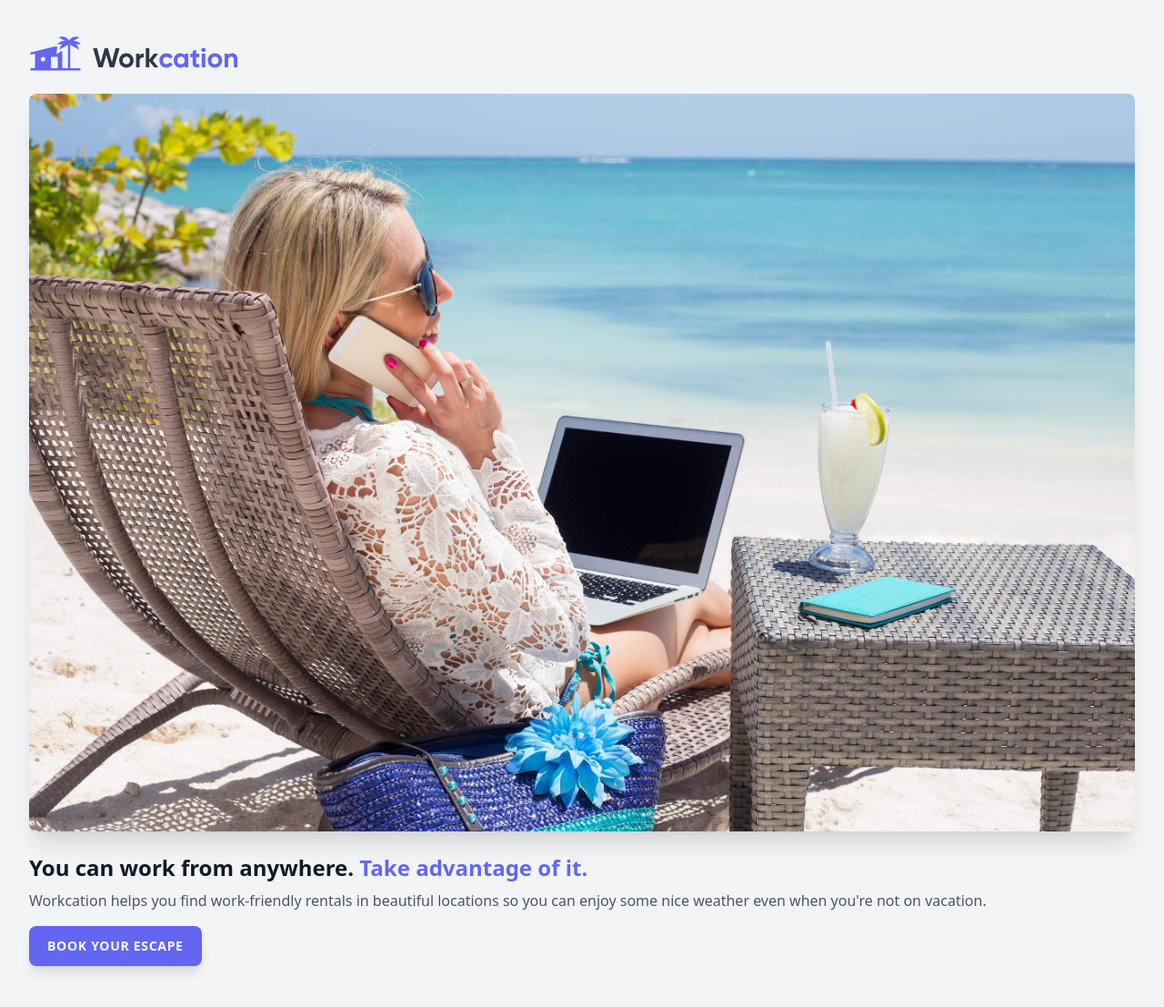
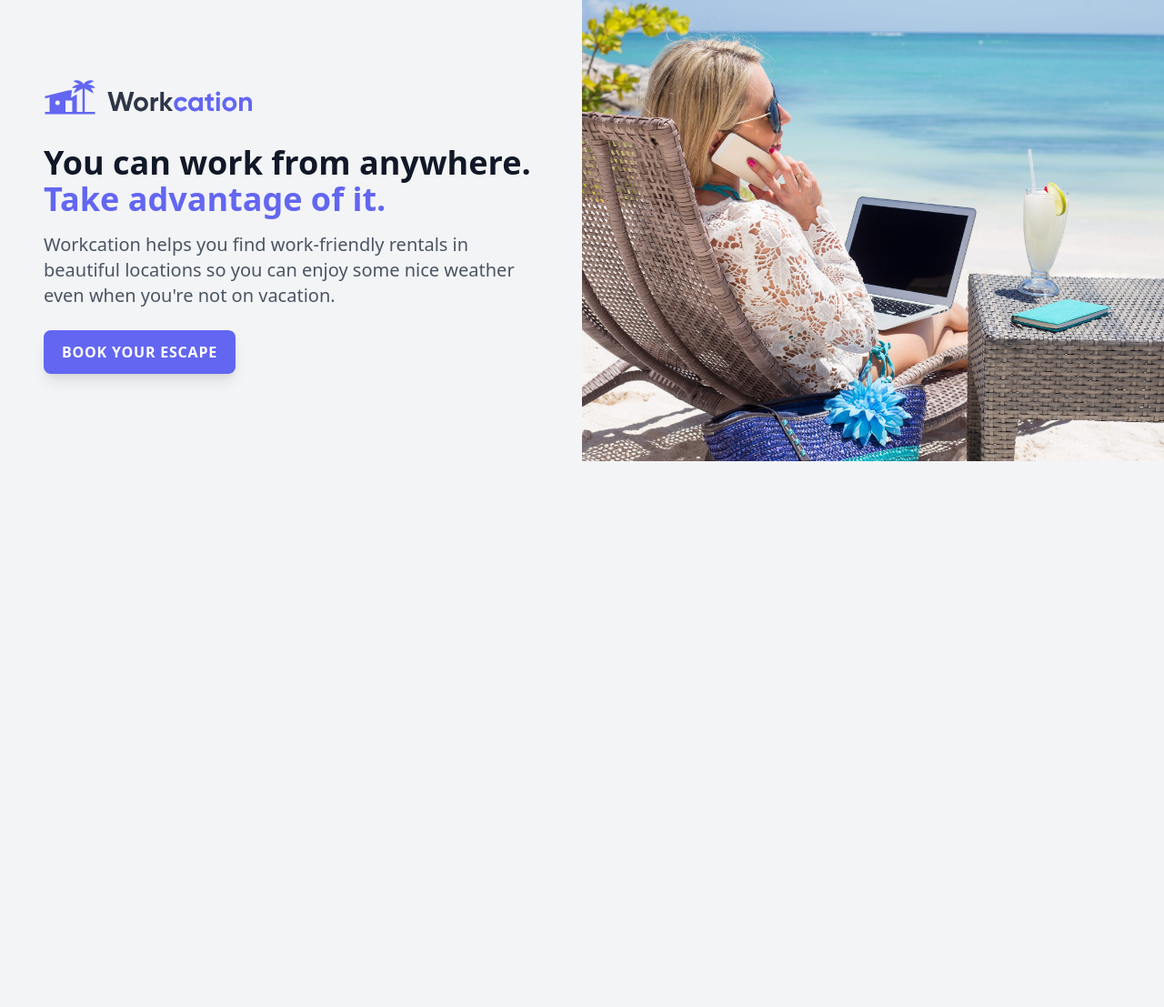
Before and after one commit to francisakortia/tailwind_tutorial, a website built with Vite: page index.html in a window 1280 px wide. Shown: the part 9-1116 px from the top of the page at 91% size. After the commit the page ends 800 px from the top, so only its background shows below. Built offline with nearby package versions, Linux system fonts and the light colour scheme.

Commit message:
responsive design

```diff
--- a/index.html
+++ b/index.html
@@ -11,17 +11,34 @@
 </head>
 
 <body class="bg-gray-100">
-    <div class="px-8 py-12">
-        <img class="h-10" src="img/logo.svg" alt="Workcation">
-        <img class="mt-6 rounded-lg shadow-xl" src="img/beach-work.jpg" alt="Woman Workcationing on the beach">
-        <h1 class="mt-6 text-2xl font-bold text-gray-900">You can work from anywhere. <span class="text-indigo-500">Take
-                advantage of it.</span></h1>
-        <p class="mt-2 text-gray-600">
-            Workcation helps you find work-friendly rentals in beautiful locations so you can enjoy some nice weather
-            even when you're not on vacation.
-        </p>
-        <div class="mt-4">
-            <a class="inline-block px-5 py-3 rounded-lg bg-indigo-500 shadow-lg text-white uppercase tracking-wider font-semibold text-sm" href="#">Book your escape</a>
+    <div class="grid lg:grid-cols-2 2xl:grid-cols-5">
+        <div class="px-8 py-12 max-w-md mx-auto sm:max-w-xl lg:px-12 lg:py-24 lg:max-w-full xl:mr-0 2xl:col-span-2">
+            <div class="xl:max-w-xl">
+                <img class="h-10" src="img/logo.svg" alt="Workcation">
+                <img class="mt-6 rounded-lg shadow-xl sm:mt-8 sm:h-64 sm:w-full sm:object-cover object-center lg:hidden"
+                    src="img/beach-work.jpg" alt="Woman Workcationing on the beach">
+
+                <h1 class="mt-6 text-2xl font-bold text-gray-900 sm:mt-8 sm:text-4xl lg:text-3xl xl:text-4xl">You can
+                    work from
+                    anywhere.
+                    <br class="hidden lg:inline">
+                    <span class="text-indigo-500">Take
+                        advantage of it.</span>
+                </h1>
+                <p class="mt-2 text-gray-600 sm:mt-4 sm:text-xl">
+                    Workcation helps you find work-friendly rentals in beautiful locations so you can enjoy some nice
+                    weather
+                    even when you're not on vacation.
+                </p>
+                <div class="mt-4 sm:mt-6">
+                    <a class="inline-block px-5 py-3 rounded-lg bg-indigo-500 shadow-lg text-white uppercase tracking-wider font-semibold text-sm sm:text-base"
+                        href="#">Book your escape</a>
+                </div>
+            </div>
+        </div>
+        <div class="relative hidden lg:block 2xl:col-span-3">
+            <img class="absolute inset-0 w-full h-full object-cover object-center " src="img/beach-work.jpg"
+                alt="Woman Workcationing on the beach">
         </div>
     </div>
 </body>
```
